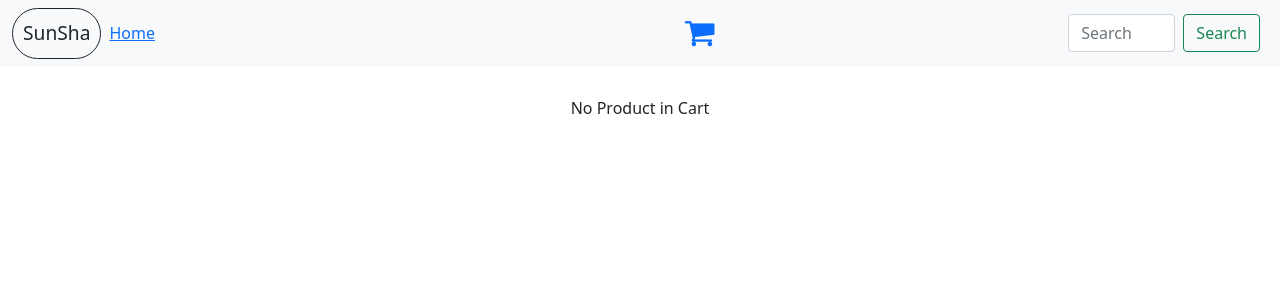
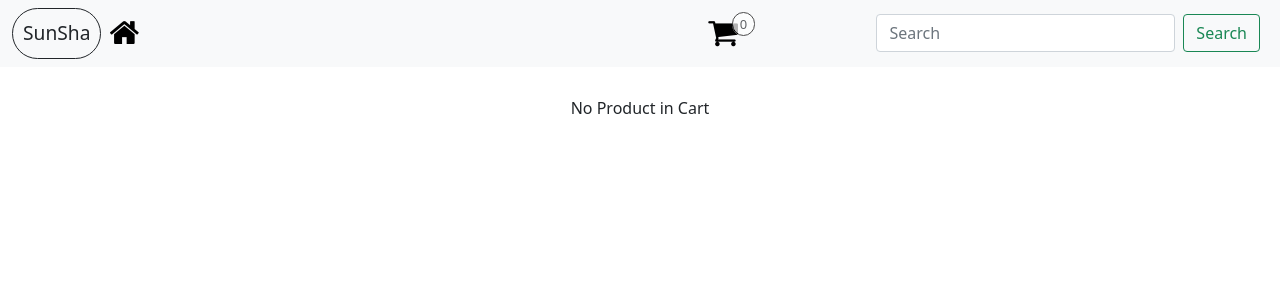
Before and after one commit to sunil-ladhyal-sharma/react-ecommerce, a React (Create React App) app: page /cart in a window 1280 px wide. Shown: the top 300 px of the page. Built offline with nearby package versions, Linux system fonts and the light colour scheme.

Commit message:
feat(react-ecommerce): common spinner added & add to cart bug fixed.

```diff
--- a/src/features/Cart/Cart.js
+++ b/src/features/Cart/Cart.js
@@ -1,38 +1,61 @@
 import React, { useEffect, useState } from "react";
 import Navigation from "../Navigation/Navigation";
-import CartItem from "./CartItem";
+//import CartItem from "./CartItem";
 import { useSelector } from "react-redux";
+import Spinner from "../Shared/Spinner/Spinner";
 // import { decrement, increment,incrementByAmount } from './counterSlice'
 
 function Cart() {
+  const [cart, setCart] = useState([]);
+  const [hide, setHide] = useState("show");
+
+  const showStatus = useSelector((state) => state.spinner.value);
   const cartItems = useSelector((state) => state.cart.value);
-  console.log("Cart Component", cartItems);
-  const cartItem = cartItems === 0 ? "" : cartItems.split(";");
-  const [cart, setCart] = useState([]);
 
-  console.log(cartItem);
+  const cartItem = cartItems === 0 ? "" : cartItems.split(";;");
+
+  /* Hide the spinner after 5 sec. */
+
+  useEffect(() => {
+    setTimeout(() => {
+      setHide(showStatus === 0 ? "hide" : showStatus);
+    }, 2000);
+  }, [showStatus]);
+
   useEffect(() => {
     setCart(cartItem);
   }, []);
+
+  console.log(cartItem);
+  console.log("Cart Component", cartItems);
   return (
     <>
+     <center><Spinner hide={hide} /></center>
       <div className="pb-5">
         <Navigation />
       </div>
       <div className="m-5">
         {/* <p>{{cartItems}}</p> */}
 
-        <p>
         {cart.length < 1 ? (
-            <p class="text-center">No Product in Cart</p>
+          <p className="text-center">No Product in Cart</p>
         ) : (
           <div className="row">
             {cart.map((item, i) =>
               i > 0 ? (
                 <div className="card p-5 my-3" key={JSON.parse(item).id}>
                   <div className="row">
-                      <div class="col-md-2"><img src={JSON.parse(item).image} width="150px" height="150px" /></div>
-                      <div class="col-md-2">{JSON.parse(item).title}</div>
+                    <div className="col-md-4">
+                      <img
+                        src={JSON.parse(item).image}
+                        width="150px"
+                        height="150px"
+                      />
+                    </div>
+                    <div className="col-md-2">{JSON.parse(item).title}</div>
+                    <div className="col-md-4">
+                      {JSON.parse(item).description}
+                    </div>
                   </div>
                 </div>
               ) : (
@@ -41,7 +64,6 @@ function Cart() {
             )}
           </div>
         )}
-        </p>
       </div>
     </>
   );
--- a/src/features/CartButton/CartButton.js
+++ b/src/features/CartButton/CartButton.js
@@ -1,30 +1,35 @@
-import React from 'react'
-import { useSelector, useDispatch } from 'react-redux'
-import { addToCart } from './cartButtonSlice'
+import React from "react";
+import { useSelector, useDispatch } from "react-redux";
+import { showOrHideSpinner } from "../Shared/Spinner/spinnerSlice";
+import { addToCart } from "./cartButtonSlice";
 
 export function CartButton(props) {
-  const cart = useSelector((state) => state.cart.value)
-  const dispatch = useDispatch()
+  const cart = useSelector((state) => state.cart.value);
+
+  const dispatch = useDispatch();
 
   return (
     <div>
       <div>
         <button
           aria-label="Add To Cart"
-          onClick={() => dispatch(addToCart(props.cartItem))}
+          className="btn btn-dark mb-2"
+          onClick={() => {
+            /* Dispatch action to show spinner. */
+            dispatch(showOrHideSpinner("show"));
+            /* Dispatch action to add item object to the store. */
+            dispatch(addToCart(props.cartItem));
+            /* Dispatch action to hide spinner. */
+            setTimeout(() => {
+              dispatch(showOrHideSpinner("hide"));
+            }, 1500);
+          }}
         >
           Add To Cart
         </button>
-        {/* <span>{count}</span>
-        <button
-          aria-label="Decrement value"
-          onClick={() => dispatch(incrementByAmount(20))}
-        >
-          Decrement
-        </button> */}
       </div>
     </div>
-  )
+  );
 }
 
 export default CartButton;
--- a/src/features/CartButton/cartButtonSlice.js
+++ b/src/features/CartButton/cartButtonSlice.js
@@ -8,50 +8,22 @@ export const cartSlice = createSlice({
   name: 'counter',
   initialState,
   reducers: {
+
+      /* Action : Add cart items to the store one by one. */
       addToCart: (state, action) => {
-        // const cart = JSON.stringify(action.payload);
-        // state.value = state.value.push(cart);
-        // const cartData = [];
-        // const previousVal = state.value;
-        // cartData.push(previousVal+","+action.payload);
-        // cartData.push(action.payload);
-        if(state.value === ""){
-            // state.value = [];
-        }else{
 
-        }
         /* Store the cart data in json stringify format so that in cart component we can reterive value. */
-        state.value += ";"+JSON.stringify(action.payload);
+        console.log("action payload", action.payload)
+        state.value += ";;"+JSON.stringify(action.payload);
+        console.log("state value : ",state.value)
         /* Retrieve data from the store. */
-        const cartData = state.value.split(";");
-        cartData.forEach((element,i) => {
-            console.log(i);
-            if(i > 0)
-            JSON.parse(element).title ="alter";
-            console.log(JSON.parse(element).title);
-        });
 
-        console.log(cartData);
-        // state.value = cartData;
-      }
+      },
 
-    // increment: (state) => {
-    //   // Redux Toolkit allows us to write "mutating" logic in reducers. It
-    //   // doesn't actually mutate the state because it uses the Immer library,
-    //   // which detects changes to a "draft state" and produces a brand new
-    //   // immutable state based off those changes
-    //   state.value += 1
-    // },
-    // decrement: (state) => {
-    //   state.value -= 1
-    // },
-    // incrementByAmount: (state, action) => {
-    //   state.value += action.payload
-    // },
   },
 })
 
 // Action creators are generated for each case reducer function
-export const { addToCart } = cartSlice.actions
+export const { addToCart, cartItemCount } = cartSlice.actions
 
 export default cartSlice.reducer
--- a/src/features/Home.js/Home.js
+++ b/src/features/Home.js/Home.js
@@ -1,10 +1,24 @@
 import React, { useEffect, useState } from "react";
+import { useSelector } from "react-redux";
 import api from "../../server-api/api";
 // import Footer from "../Footer/Footer";
 // import Navigation from "../Navigation/Navigation";
 import Products from "../Shared/Products";
+import Spinner from "../Shared/Spinner/Spinner";
 
 function Home() {
+  const showStatus = useSelector((state) => state.spinner.value)
+  const [hide, setHide] = useState("show");
+
+  /* Hide the spinner after 5 sec. */
+
+  useEffect(() => {
+    setTimeout(() => {
+      setHide(showStatus === 0 ?"hide":showStatus)
+    },2000)
+
+  },[showStatus])
+
   const [allProduct, setProduct] = useState([]);
   const product = async () => {
     const response = await api.get("products");
@@ -18,24 +32,19 @@ function Home() {
       // console.log(allProduct);
     });
     // console.log(getAllProduct());
-  }, []);
+  },[]);
+
 
   return (
     <>
+
       <div className="container-fluid pt-3">
+      <Spinner hide={hide}/>
         <div className="row justify-content-center">
-          {allProduct.map((itm) => (
-            //    <li id={itm.id}>{itm.id}</li>
+          {allProduct.map((itm, index) => (
             <Products key={itm.id} items={itm} className=" d-flex py-5" />
-            //   console.log(itm);
           ))}
-          {/* ///{allProduct} */}
-          {/* {
-            allProduct.map((item) => (
-                <Products items={item}/>
-            ))
-        }     */}
-          {/* <Products items={allProduct} /> */}
+
         </div>
       </div>
       {/* <div className="Footer">
--- a/src/features/Navigation/Navigation.js
+++ b/src/features/Navigation/Navigation.js
@@ -1,7 +1,18 @@
-import React from 'react'
+import React, { useEffect, useState } from 'react'
 import { NavLink } from 'react-router-dom'
+import { useSelector } from "react-redux";
+
 
 function Navigation() {
+  const cartItems = useSelector((state) => state.cart.value);
+  console.log("Cart Component", cartItems);
+  const cartItem = cartItems === 0 ? "" : cartItems.split(";;");
+  const [cartItemCount, setCartItemCount] = useState([]);
+
+  useEffect(() => {
+    setCartItemCount(cartItem.length);
+    console.log(cartItem.length)
+  }, [cartItem]);
   return (
     <div><nav className="navbar navbar-expand-lg navbar-light bg-light">
     <div className="container-fluid">
@@ -10,10 +21,10 @@ function Navigation() {
         <span className="navbar-toggler-icon"></span>
       </button>
       <div className="collapse navbar-collapse px-2" id="navbarSupportedContent">
-        <div className="col-md-6 col xs-12 col-sm-12">
+        <div className="col-md-6 col xs-10 col-sm-10">
         <ul className="navbar-nav me-auto mb-2 mb-lg-0">
           <li className="nav-item">
-             <NavLink  to="/">Home</NavLink>
+             <NavLink  to="/"><i className="fa fa-home menu-icon fa-2x" aria-hidden="true"></i></NavLink>
           </li>
           <li className="nav-item">
             {/* <NavLink to="/services" className="nav-NavLink" >Services</NavLink> */}
@@ -35,14 +46,16 @@ function Navigation() {
           </li>
         </ul>
         </div>
+        <div className="col-md-2 col-sm-2 col-xs-2">
+          <span className="cart-item-count">{cartItemCount === 0?cartItemCount:cartItemCount - 1}</span>
+        <NavLink  to="/cart"><i className="fa fa-shopping-cart menu-icon fa-2x" aria-hidden="true"></i></NavLink>
+        </div>
         <div className="col-md-4 col-sm-12 col-xs-12">
-        <NavLink  to="/cart"><i class="fa fa-shopping-cart fa-2x" aria-hidden="true"></i></NavLink>
-
-        </div>
         <form className="d-flex">
           <input className="form-control me-2" type="search" placeholder="Search" aria-label="Search" />
           <button className="btn btn-outline-success" type="submit">Search</button>
         </form>
+        </div>
       </div>
     </div>
   </nav></div>
--- a/src/features/SCSS/_feature.scss
+++ b/src/features/SCSS/_feature.scss
@@ -17,6 +17,45 @@
     width: 100vw;
     margin-bottom: 3rem;
 }
-.fa-shopping-cart {
+.menu-icon {
     cursor: pointer;
+    color: black;
 }
+
+.cart-item-count{
+    position: relative;
+    background: white;
+    border: solid 1px black;
+    padding: 2px 7px;
+    border-radius: 20px;
+    opacity: 0.7;
+    font-size: 13px;
+    left: 47px;
+    top: -15px;
+}
+
+.fa-spinner{
+    font-size:8rem;
+    position: relative;
+    top: 30%;
+}
+
+.spinner-container {
+    position: fixed;
+    width: 100vw;
+    height: 100vh;
+    z-index: 1;
+    font-size: 6rem;
+    background: white;
+    opacity: 0.5;
+    color: black;
+    bottom: 0px;
+}
+
+.hide {
+    display: none;
+}
+
+.show {
+    display: block;
+}
--- a/src/features/Shared/Products.js
+++ b/src/features/Shared/Products.js
@@ -20,7 +20,7 @@ function Products(props) {
 <>
   <Modal  product={props.items} modalId={ModalId}/>
 
-<div  className='card col-md-3 col-sm-12 col-xs-12 m-3' id={id} data-bs-toggle="modal" type="button"  data-bs-target={customModalId} >
+<div  className='card col-md-3 col-sm-12 col-xs-12 m-3'>
   <img src={image} className="card-img-top image-size" alt="..." />
   <div className="card-body">
     <h5 className="card-title">{title}</h5>
@@ -28,8 +28,12 @@ function Products(props) {
     {/* <a href="#" className="btn btn-primary">Go somewhere</a> */}
   </div>
   <div className="row">
-    <div className="col-md-12 col-sm-12 col-xs-12">
+    <div className="col-md-6 col-sm-6 col-xs-6">
       <Cart cartItem={props.items}/>
+    </div>
+    <div className="col-md-6">
+
+      <button id={id} data-bs-toggle="modal" className='btn' type="button"  data-bs-target={customModalId}>View Details</button>
     </div>
   </div>
 </div>
--- /dev/null
+++ b/src/features/Shared/Spinner/Spinner.js
@@ -0,0 +1,12 @@
+import React from "react";
+
+function Spinner(props) {
+  return (
+    /* Common spinner for whole app. */
+    <div className={`spinner-container ${props.hide}`}>
+      <i className="fa fa-spinner fa-spin"></i>
+    </div>
+  );
+}
+
+export default Spinner;
--- /dev/null
+++ b/src/features/Shared/Spinner/spinnerSlice.js
@@ -0,0 +1,27 @@
+import { createSlice } from '@reduxjs/toolkit'
+
+const initialState = {
+  value: 0,
+}
+
+export const spinnerSlice = createSlice({
+  name: 'spinner',
+  initialState,
+  reducers: {
+    /* Action : Show Spinner (store the show spinner value). */
+    showOrHideSpinner: (state, action) => {
+      // Redux Toolkit allows us to write "mutating" logic in reducers. It
+      // doesn't actually mutate the state because it uses the Immer library,
+      // which detects changes to a "draft state" and produces a brand new
+      // immutable state based off those changes
+      state.value = action.payload;
+      console.log("spinnerSlice : ",action.payload);
+    },
+
+  },
+})
+
+// Action creators are generated for each case reducer function
+export const { showOrHideSpinner } = spinnerSlice.actions
+
+export default spinnerSlice.reducer
--- a/src/store/store.js
+++ b/src/store/store.js
@@ -1,10 +1,12 @@
 import { configureStore } from "@reduxjs/toolkit";
 import counterReducer from "../features/counter/counterSlice";
 import cartReducer from "../features/CartButton/cartButtonSlice";
+import spinnerReducer from "../features/Shared/Spinner/spinnerSlice";
 
 export const store = configureStore({
   reducer: {
     counter: counterReducer,
     cart: cartReducer,
+    spinner: spinnerReducer,
   },
 });
```
Lines whose indentation alone changed are shown as unchanged.
